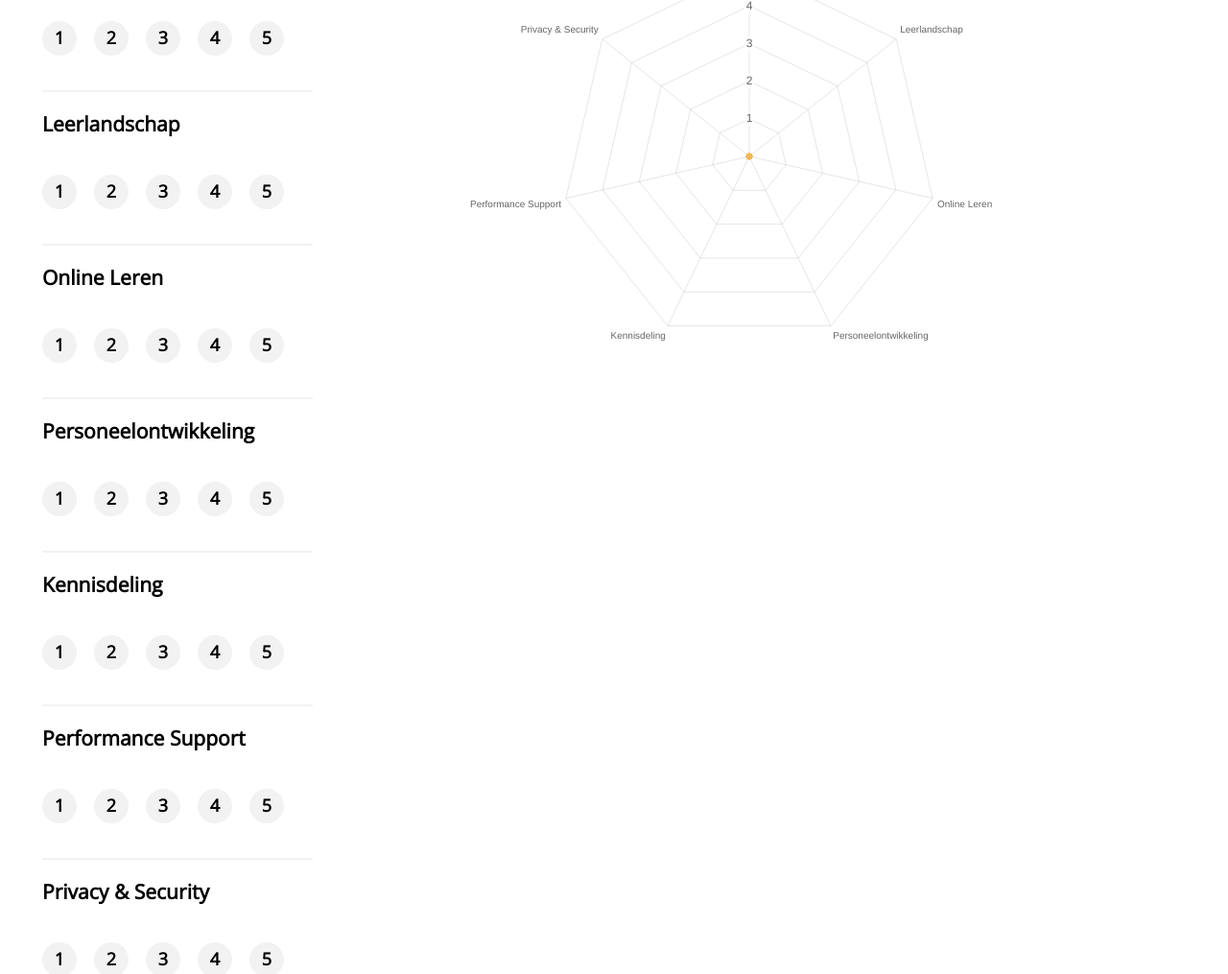
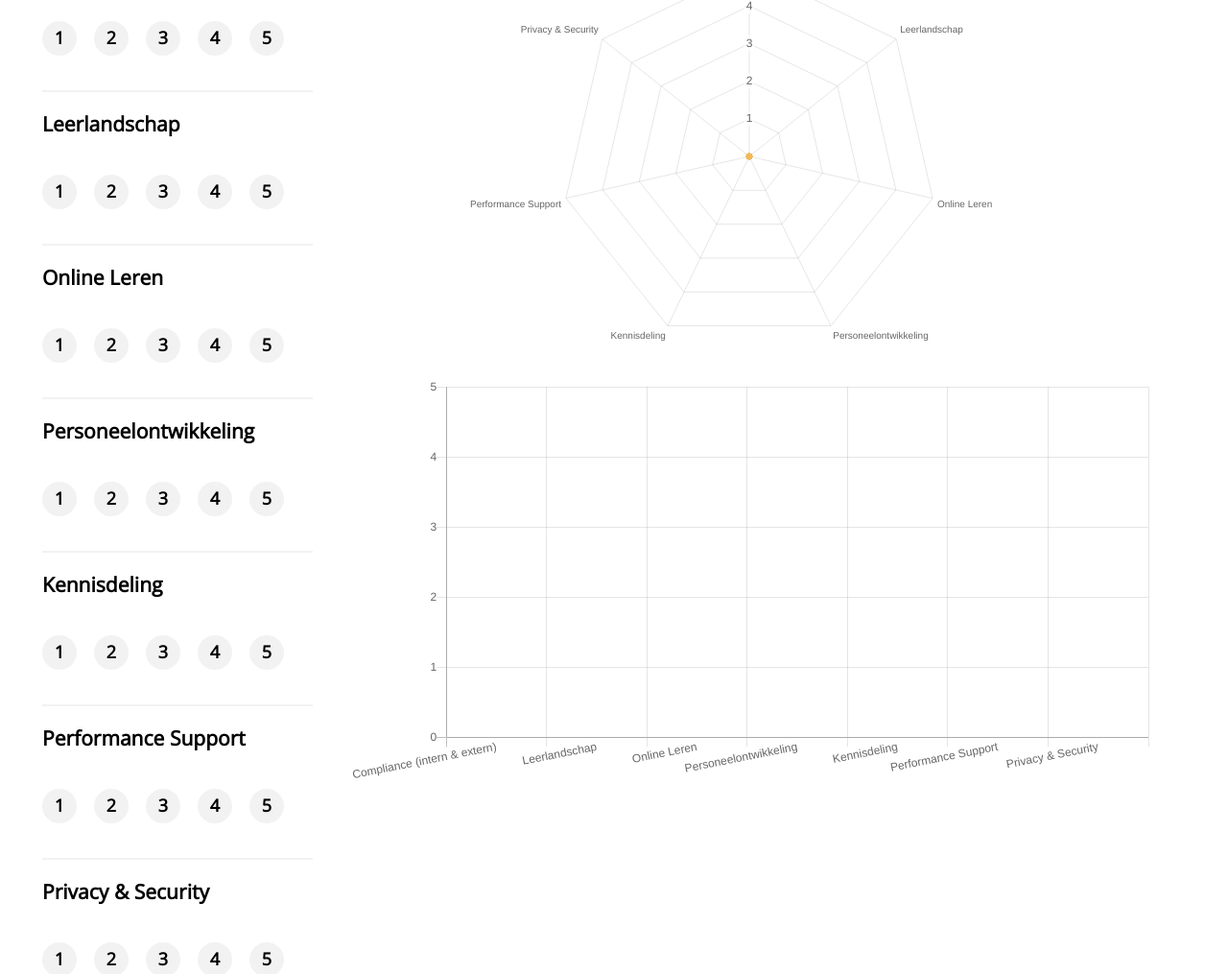
Before and after one commit to DefactoSoftware/Questionnaire, a plain HTML site: page index.html in a window 1280 px wide. Shown: the part 263-1278 px from the top of the page at 96% size. Drawn offline with nearby package versions, Linux system fonts and the light colour scheme.

Commit message:
Add bar chart

```diff
--- a/index.html
+++ b/index.html
@@ -18,7 +18,8 @@
         <form class="questions" id="questions"></form>
       </section>
       <section class="results">
-        <canvas class="chart" id="chart"></canvas>
+        <canvas class="chart" id="chart1"></canvas>
+        <canvas class="chart" id="chart2"></canvas>
       </section>
     </div>
 
--- a/main.js
+++ b/main.js
@@ -80,7 +80,7 @@ function Questions(selector, data) {
 function Results(data) {
   var chartData = parseData(data);
 
-  this.radarChart = new Chart("chart", {
+  this.radarChart = new Chart("chart1", {
     type: "radar",
     data: chartData,
     options: {
@@ -93,17 +93,47 @@ function Results(data) {
           stepSize: 1,
           max: 5
         }
+      }
+    }
+  });
+
+  this.pieChart = new Chart("chart2", {
+    type: "bar",
+    data: chartData,
+    options: {
+      legend: {
+        display: false
       },
-      scaleLabel: {
-        padding: 50
+      scales: {
+        yAxes: [
+          {
+            ticks: {
+              beginAtZero: true,
+              stepSize: 1,
+              max: 5
+            }
+          }
+        ],
+        xAxes: [
+          {
+            ticks: {
+              autoSkip: false
+            }
+          }
+        ]
       }
     }
   });
 
   // Update the chart data
   this.update = function(data) {
-    this.radarChart.data = parseData(data);
+    chartData = parseData(data);
+
+    this.radarChart.data = chartData;
     this.radarChart.update();
+
+    this.pieChart.data = chartData;
+    this.pieChart.update();
   };
 
   function parseData(data) {
```
